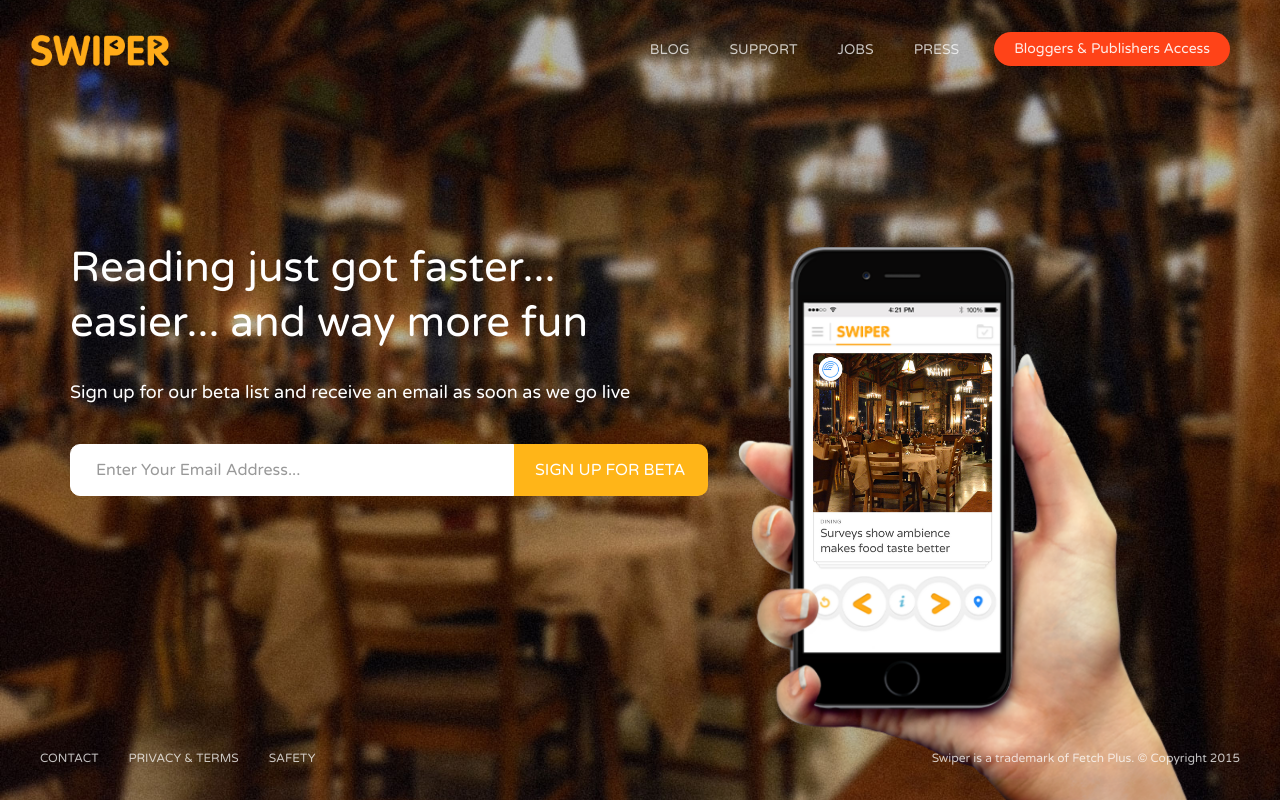
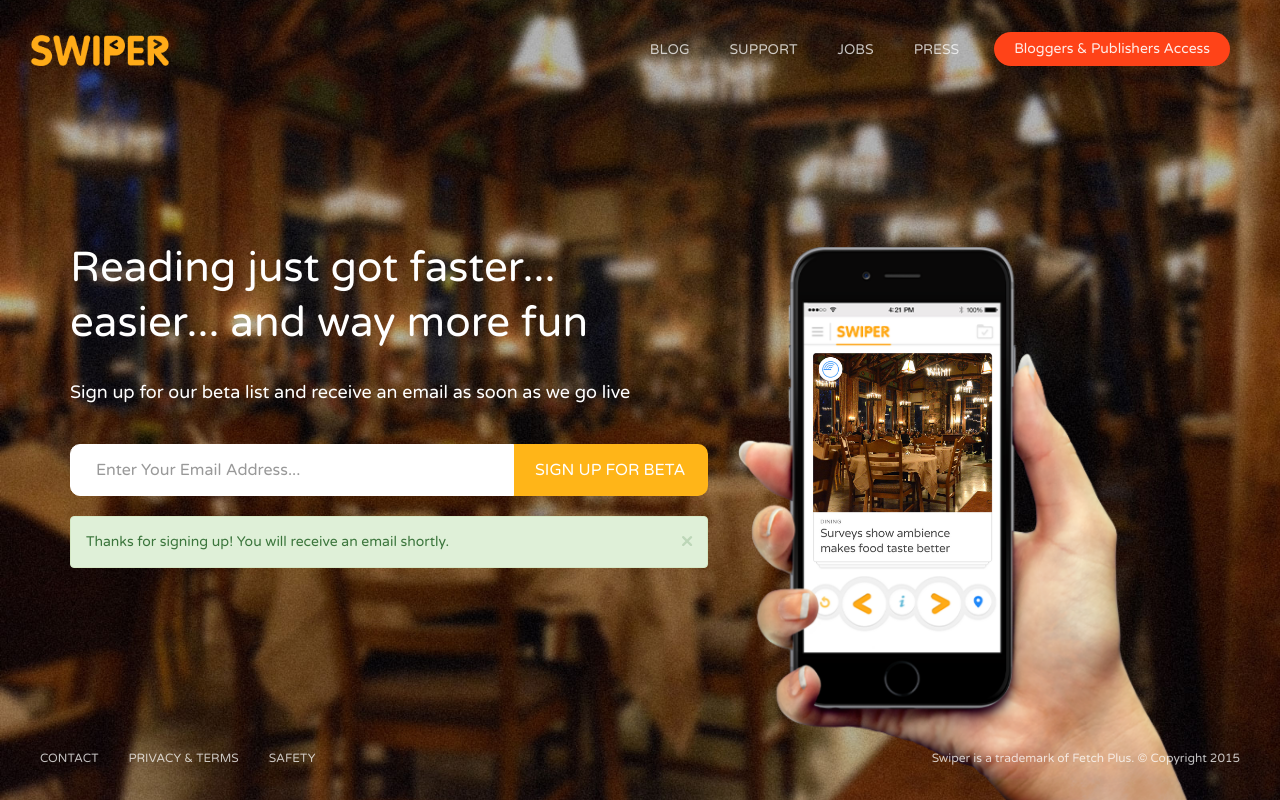
Before and after one commit to roaldjap/swiper-app, a PHP site: page / in a window 1280 px wide. Run offline with PHP 8.4, Linux system fonts and the light colour scheme.

Commit message:
added success alerts for the forms

```diff
--- a/b-access.html
+++ b/b-access.html
@@ -99,6 +99,10 @@
       <div class="row">
 
         <div class="col-md-6 col-md-offset-3 col-sm-8 col-sm-offset-2">
+          <div class="alert alert-success alert-dismissible fade in" role="alert">
+            <button type="button" class="close" data-dismiss="alert" aria-label="Close"><span aria-hidden="true">&times;</span></button>
+            Thanks for signing up! You will receive an email shortly.
+          </div>
           <h2>Sign up and share your <br>amazing content</h2>
           <p>Please fill in the fields below to sign up</p>
           <form>
--- a/blog.html
+++ b/blog.html
@@ -110,6 +110,10 @@
                 </span>
               </div>
             </form>
+            <div class="alert alert-success alert-dismissible fade in" role="alert">
+              <button type="button" class="close" data-dismiss="alert" aria-label="Close"><span aria-hidden="true">&times;</span></button>
+              Thanks for signing up! You will receive an email shortly.
+            </div>
             <img src="img/swiper-icon.png" alt="Swiper Icon">
           </div>
 
--- a/contact.html
+++ b/contact.html
@@ -110,6 +110,10 @@
                 </span>
               </div>
             </form>
+            <div class="alert alert-success alert-dismissible fade in" role="alert">
+              <button type="button" class="close" data-dismiss="alert" aria-label="Close"><span aria-hidden="true">&times;</span></button>
+              Thanks for signing up! You will receive an email shortly.
+            </div>
             <img src="img/swiper-icon.png" alt="Swiper Icon">
           </div>
 
--- a/css/style.css
+++ b/css/style.css
@@ -541,6 +541,9 @@
       body .mobile-b-access .mob-copyright p {
         font-size: 13px; }
 
+.alert-success {
+  margin-top: 20px; }
+
 .close-nav {
   text-align: right;
   position: absolute;
@@ -811,7 +814,7 @@
     margin-bottom: 20px;
     text-align: center; }
   .blog-main .input-group {
-    margin: 40px 0 80px;
+    margin: 40px 0 20px;
     width: 100%; }
     .blog-main .input-group input {
       font-size: 16px;
@@ -881,6 +884,6 @@
           margin: -1px 0 0; } }
   .blog-main img {
     display: block;
-    margin: 0 auto; }
+    margin: 60px auto 0; }
 
 /*# sourceMappingURL=style.css.map */
--- a/index.html
+++ b/index.html
@@ -116,6 +116,10 @@
                     </span>
                   </div>
                 </form>
+                <div class="alert alert-success alert-dismissible fade in" role="alert">
+                  <button type="button" class="close" data-dismiss="alert" aria-label="Close"><span aria-hidden="true">&times;</span></button>
+                  Thanks for signing up! You will receive an email shortly.
+                </div>
               </div>
               <!-- /input-group -->
             </div>
@@ -173,10 +177,14 @@
             <div class="input-group">
               <input type="email" class="form-control" placeholder="Enter Your Email Address..." required>
               <span class="input-group-btn">
-                <button class="btn btn-default" type="submit">Sign up for Beta</button>
+                <button class="btn btn-default" type="submit" id="alertMe">Sign up for Beta</button>
               </span>
             </div>
           </form>
+          <div class="alert alert-success alert-dismissible fade in" role="alert">
+            <button type="button" class="close" data-dismiss="alert" aria-label="Close"><span aria-hidden="true">&times;</span></button>
+            Thanks for signing up! You will receive an email shortly.
+          </div>
         </div>
       </div>
     </div>
--- a/jobs.html
+++ b/jobs.html
@@ -110,6 +110,10 @@
                 </span>
               </div>
             </form>
+            <div class="alert alert-success alert-dismissible fade in" role="alert">
+              <button type="button" class="close" data-dismiss="alert" aria-label="Close"><span aria-hidden="true">&times;</span></button>
+              Thanks for signing up! You will receive an email shortly.
+            </div>
             <img src="img/swiper-icon.png" alt="Swiper Icon">
           </div>
 
--- a/js/custom.js
+++ b/js/custom.js
@@ -1,5 +1,6 @@
 $(document).ready(function () {
   "use strict";
+
   if ($('.slick')[0]) {
     $('.slick').slick({
       arrows: false,
--- a/press.html
+++ b/press.html
@@ -110,6 +110,10 @@
                 </span>
               </div>
             </form>
+            <div class="alert alert-success alert-dismissible fade in" role="alert">
+              <button type="button" class="close" data-dismiss="alert" aria-label="Close"><span aria-hidden="true">&times;</span></button>
+              Thanks for signing up! You will receive an email shortly.
+            </div>
             <img src="img/swiper-icon.png" alt="Swiper Icon">
           </div>
 
--- a/privacy-terms.html
+++ b/privacy-terms.html
@@ -110,6 +110,10 @@
                 </span>
               </div>
             </form>
+            <div class="alert alert-success alert-dismissible fade in" role="alert">
+              <button type="button" class="close" data-dismiss="alert" aria-label="Close"><span aria-hidden="true">&times;</span></button>
+              Thanks for signing up! You will receive an email shortly.
+            </div>
             <img src="img/swiper-icon.png" alt="Swiper Icon">
           </div>
 
--- a/safety.html
+++ b/safety.html
@@ -110,6 +110,10 @@
                 </span>
               </div>
             </form>
+            <div class="alert alert-success alert-dismissible fade in" role="alert">
+              <button type="button" class="close" data-dismiss="alert" aria-label="Close"><span aria-hidden="true">&times;</span></button>
+              Thanks for signing up! You will receive an email shortly.
+            </div>
             <img src="img/swiper-icon.png" alt="Swiper Icon">
           </div>
 
--- a/sass/_blog-styles.sass
+++ b/sass/_blog-styles.sass
@@ -36,7 +36,7 @@
     text-align: center
 
   .input-group
-    margin: 40px 0 80px
+    margin: 40px 0 20px
     width: 100%
 
     input
@@ -113,4 +113,4 @@
 
   img
     display: block
-    margin: 0 auto
+    margin: 60px auto 0
--- a/sass/_index-styles.sass
+++ b/sass/_index-styles.sass
@@ -615,3 +615,6 @@
 
       p
         font-size: 13px
+
+.alert-success
+  margin-top: 20px
--- a/support.html
+++ b/support.html
@@ -110,6 +110,10 @@
                 </span>
               </div>
             </form>
+            <div class="alert alert-success alert-dismissible fade in" role="alert">
+              <button type="button" class="close" data-dismiss="alert" aria-label="Close"><span aria-hidden="true">&times;</span></button>
+              Thanks for signing up! You will receive an email shortly.
+            </div>
             <img src="img/swiper-icon.png" alt="Swiper Icon">
           </div>
 
```
Also changed, not shown: 1 other file.
